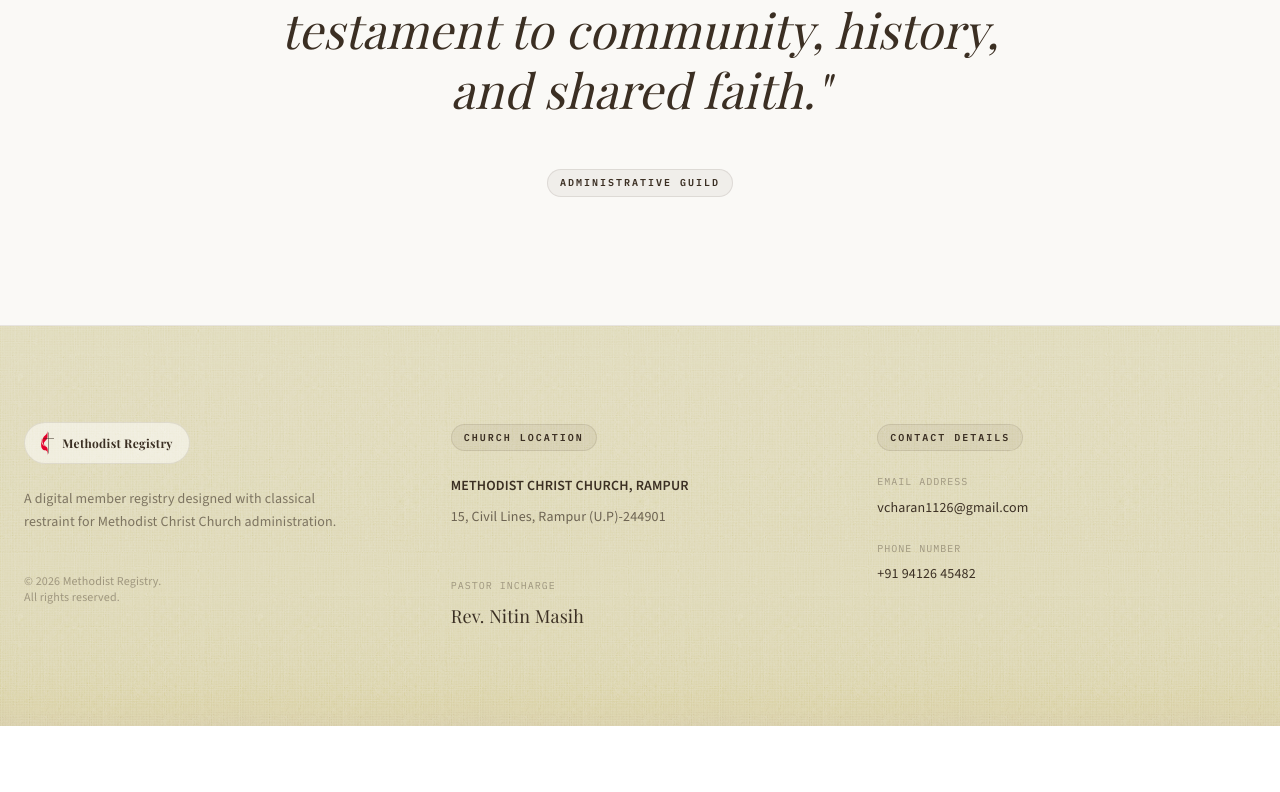
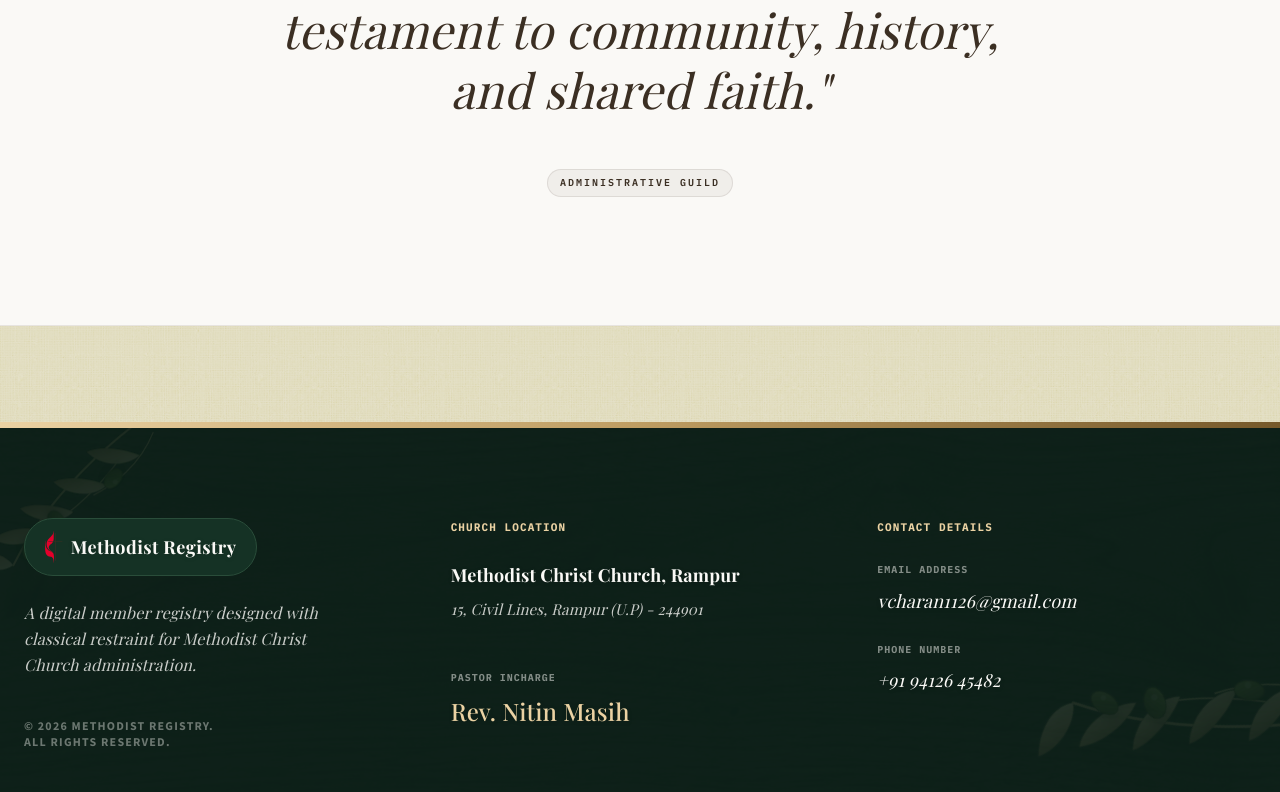
Before and after one commit to vishwas-11/Members_Management_Portal, a Next.js app: page / in a window 1280 px wide. Shown: the part 2357-3149 px from the top of the page. Before the commit the page ends 3083 px from the top, so only its background shows below. Built offline with nearby package versions, Linux system fonts and the light colour scheme; no server answers; a web font is replaced by a local one.

Commit message:
footer update

```diff
--- a/app/page.tsx
+++ b/app/page.tsx
@@ -360,61 +360,75 @@ export default async function LandingPage() {
         </section>
 
         {/* Footer */}
-        <footer id="about" className="py-24 relative text-[#3b2f23]">
-          <div className="max-w-7xl mx-auto px-6 grid grid-cols-1 md:grid-cols-3 gap-16 md:gap-12">
+        <footer id="about" className="relative mt-24">
+          <div className="absolute top-0 left-0 right-0 h-1.5 bg-gradient-to-r from-[#ebd2a3] via-[#be9d62] to-[#76592a] z-20" />
+          <div className="bg-[#0d2119] relative overflow-hidden text-[#faf9f6] py-24">
+            {/* Dark wood texture overlay */}
+            <div className="absolute inset-0 opacity-[0.03] pointer-events-none" style={{ backgroundImage: "url('/textures/dark-wood.png')", backgroundSize: 'cover' }} />
+
+            {/* Olive branches */}
+            <div className="absolute right-[-100px] bottom-[-50px] w-[400px] opacity-10 pointer-events-none transform -rotate-45">
+              <RightOliveBranch />
+            </div>
+            <div className="absolute left-[-100px] top-[-50px] w-[300px] opacity-10 pointer-events-none transform rotate-180">
+              <LeftOliveBranch />
+            </div>
+
+            <div className="max-w-7xl mx-auto px-6 grid grid-cols-1 md:grid-cols-3 gap-16 md:gap-12 relative z-10">
               {/* Branding Column */}
               <div className="space-y-6 flex flex-col items-center md:items-start text-center md:text-left">
-              <Link href="/" className="logo-badge-skeu group">
-                <MethodistLogo className="h-6 w-auto" />
-                <span className="text-xs font-serif font-bold tracking-wide">Methodist Registry</span>
+                <Link href="/" className="logo-badge-skeu group !bg-[#153225] !border-[#2a4d3a] !px-5 !py-3">
+                  <MethodistLogo className="h-8 w-auto opacity-100" />
+                  <span className="text-lg font-serif font-bold tracking-wide text-[#faf9f6] drop-shadow-sm">Methodist Registry</span>
                 </Link>
-              <p className="text-sm text-[#3b2f23]/60 max-w-xs leading-relaxed font-sans">
+                <p className="text-base text-[#faf9f6]/80 max-w-xs leading-relaxed font-serif italic">
                   A digital member registry designed with classical restraint for Methodist Christ Church administration.
                 </p>
-              <p className="text-xs text-[#3b2f23]/40 font-sans pt-4">
+                <p className="text-xs text-[#faf9f6]/40 font-sans pt-4 uppercase tracking-widest font-bold">
                   &copy; {new Date().getFullYear()} Methodist Registry.<br/>All rights reserved.
                 </p>
               </div>
 
               {/* Location Column */}
               <div className="space-y-6 text-center md:text-left">
-              <h4 className="eyebrow-tag border-none bg-transparent px-0">Church Location</h4>
+                <h4 className="font-mono text-[11px] uppercase tracking-widest text-[#ebd2a3] font-bold">Church Location</h4>
                 <a
                   href="https://maps.app.goo.gl/z49qEU4JMPh6nztf6"
                   target="_blank"
                   rel="noopener noreferrer"
-                className="block text-sm text-[#3b2f23]/70 space-y-2 leading-relaxed group"
+                  className="block text-[#faf9f6]/80 space-y-2 leading-relaxed group"
                 >
-                <p className="font-semibold text-[#3b2f23] group-hover:text-[#3b2f23] transition-colors">METHODIST CHRIST CHURCH, RAMPUR</p>
-                <p className="group-hover:text-[#3b2f23] transition-colors">15, Civil Lines, Rampur (U.P)-244901</p>
+                  <p className="font-serif text-lg font-bold text-[#faf9f6] group-hover:text-[#ebd2a3] transition-colors drop-shadow-sm">Methodist Christ Church, Rampur</p>
+                  <p className="font-serif italic group-hover:text-[#ebd2a3] transition-colors text-[15px]">15, Civil Lines, Rampur (U.P) - 244901</p>
                 </a>
                 <div className="pt-6">
-                <p className="text-[10px] uppercase font-mono tracking-widest text-[#3b2f23]/40 mb-2">Pastor incharge</p>
-                <p className="font-serif text-lg text-[#3b2f23]">Rev. Nitin Masih</p>
+                  <p className="text-[10px] uppercase font-mono tracking-widest text-[#faf9f6]/50 mb-2 font-bold">Pastor Incharge</p>
+                  <p className="font-serif text-2xl font-medium text-[#ebd2a3] drop-shadow-sm">Rev. Nitin Masih</p>
                 </div>
               </div>
 
               {/* Contact Column */}
               <div id="contact" className="space-y-6 text-center md:text-left">
-              <h4 className="eyebrow-tag border-none bg-transparent px-0">Contact Details</h4>
-              <div className="text-sm text-[#3b2f23]/70 space-y-6">
+                <h4 className="font-mono text-[11px] uppercase tracking-widest text-[#ebd2a3] font-bold">Contact Details</h4>
+                <div className="text-[#faf9f6]/80 space-y-6">
                   <div>
-                  <p className="text-[10px] uppercase font-mono tracking-widest text-[#3b2f23]/40 mb-2">Email Address</p>
+                    <p className="text-[10px] uppercase font-mono tracking-widest text-[#faf9f6]/50 mb-2 font-bold">Email Address</p>
                     <a
                       href="mailto:vcharan1126@gmail.com"
-                    className="font-medium text-[#3b2f23] hover:opacity-70 transition-opacity"
+                      className="font-serif text-lg italic text-[#faf9f6] hover:text-[#ebd2a3] transition-colors drop-shadow-sm"
                     >
                       vcharan1126@gmail.com
                     </a>
                   </div>
                   <div>
-                  <p className="text-[10px] uppercase font-mono tracking-widest text-[#3b2f23]/40 mb-2">Phone Number</p>
+                    <p className="text-[10px] uppercase font-mono tracking-widest text-[#faf9f6]/50 mb-2 font-bold">Phone Number</p>
                     <a
                       href="tel:9412645482"
-                    className="font-medium text-[#3b2f23] hover:opacity-70 transition-opacity"
+                      className="font-serif text-lg italic text-[#faf9f6] hover:text-[#ebd2a3] transition-colors drop-shadow-sm"
                     >
                       +91 94126 45482
                     </a>
+                  </div>
                 </div>
               </div>
             </div>
```
Lines whose indentation alone changed are shown as unchanged.
